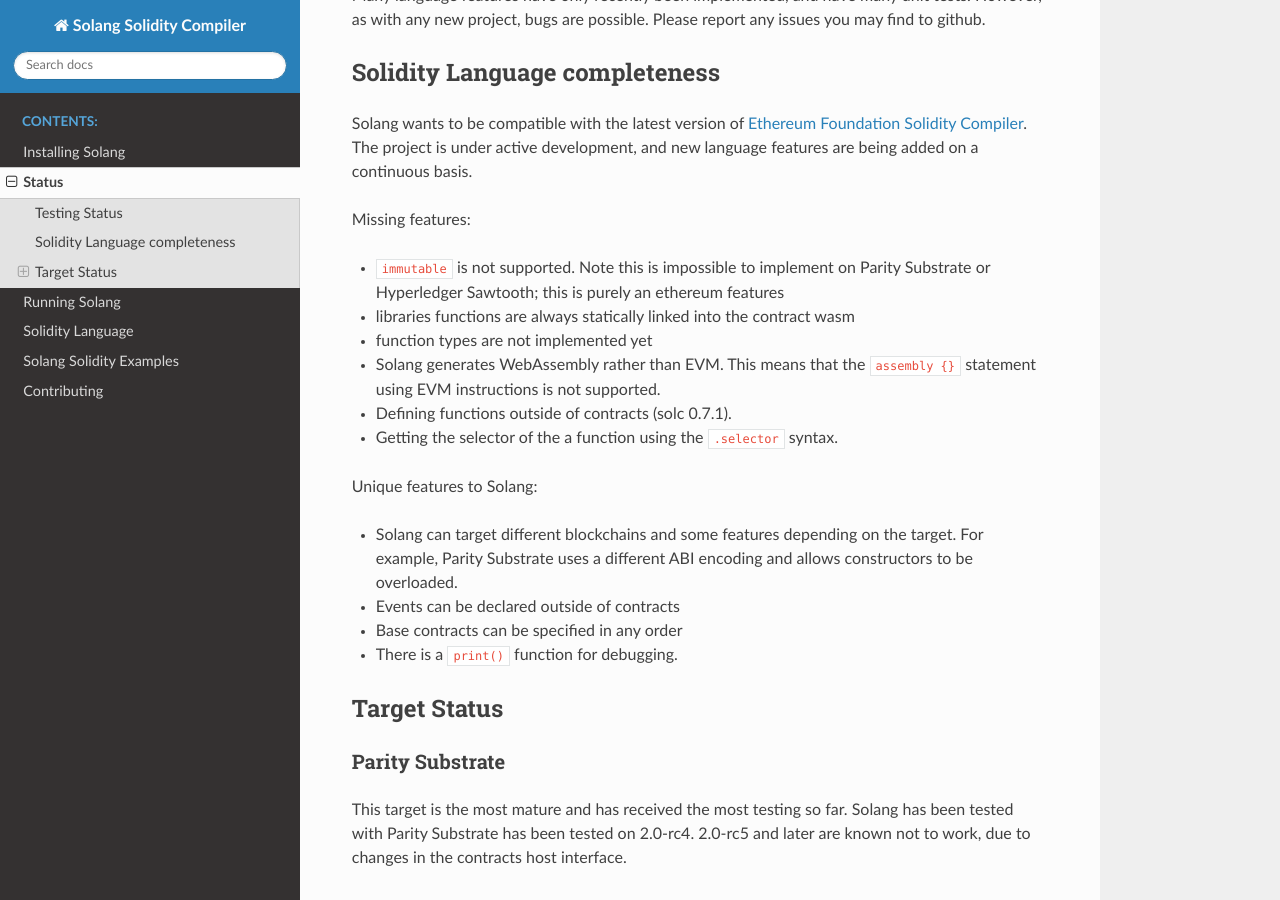
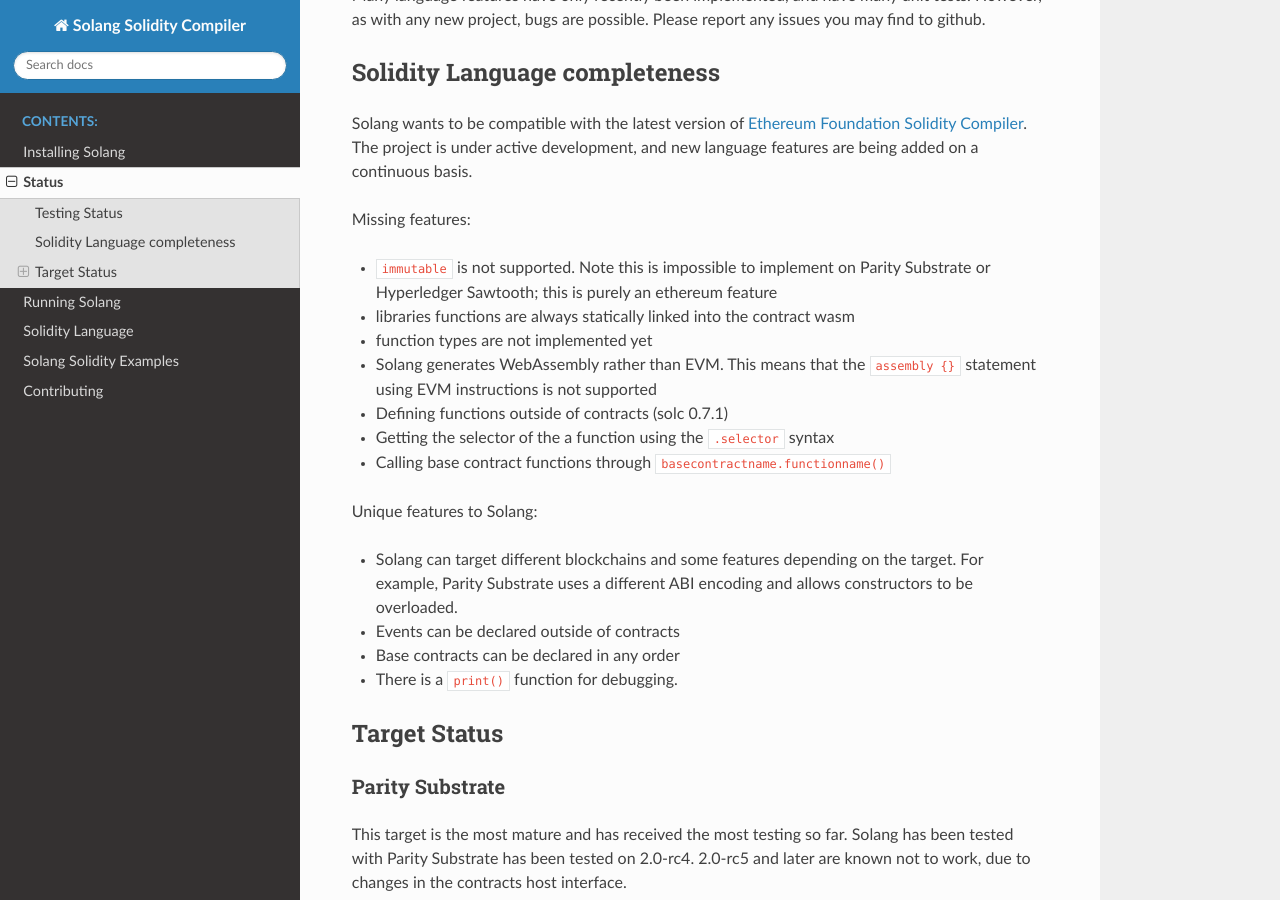
Before and after one commit to hyperledger-solang/solang, a Sphinx documentation site: the page built from docs/status.rst, in a window 1280 px wide and 900 px high, scrolled down 328 px. Built offline with Sphinx 7.4.7 and the Read the Docs theme 2.0.0, drawn with Linux system fonts in a browser that asks for light colours.

Commit message:
Improve language status
Signed-off-by: Sean Young <sean@mess.org>

```diff
--- a/docs/status.rst
+++ b/docs/status.rst
@@ -25,13 +25,14 @@
 
 Missing features:
 
-- ``immutable`` is not supported. Note this is impossible to implement on Parity Substrate or Hyperledger Sawtooth; this is purely an ethereum features
+- ``immutable`` is not supported. Note this is impossible to implement on Parity Substrate or Hyperledger Sawtooth; this is purely an ethereum feature
 - libraries functions are always statically linked into the contract wasm
 - function types are not implemented yet
 - Solang generates WebAssembly rather than EVM. This means that the ``assembly {}``
-  statement using EVM instructions is not supported.
-- Defining functions outside of contracts (solc 0.7.1).
-- Getting the selector of the a function using the ``.selector`` syntax.
+  statement using EVM instructions is not supported
+- Defining functions outside of contracts (solc 0.7.1)
+- Getting the selector of the a function using the ``.selector`` syntax
+- Calling base contract functions through ``basecontractname.functionname()``
 
 Unique features to Solang:
 
@@ -39,7 +40,7 @@
   For example, Parity Substrate uses a different ABI encoding and allows constructors
   to be overloaded.
 - Events can be declared outside of contracts
-- Base contracts can be specified in any order
+- Base contracts can be declared in any order
 - There is a ``print()`` function for debugging.
 
 Target Status
```
Also changed, not shown: docs/index.rst (+3 -5 lines).
